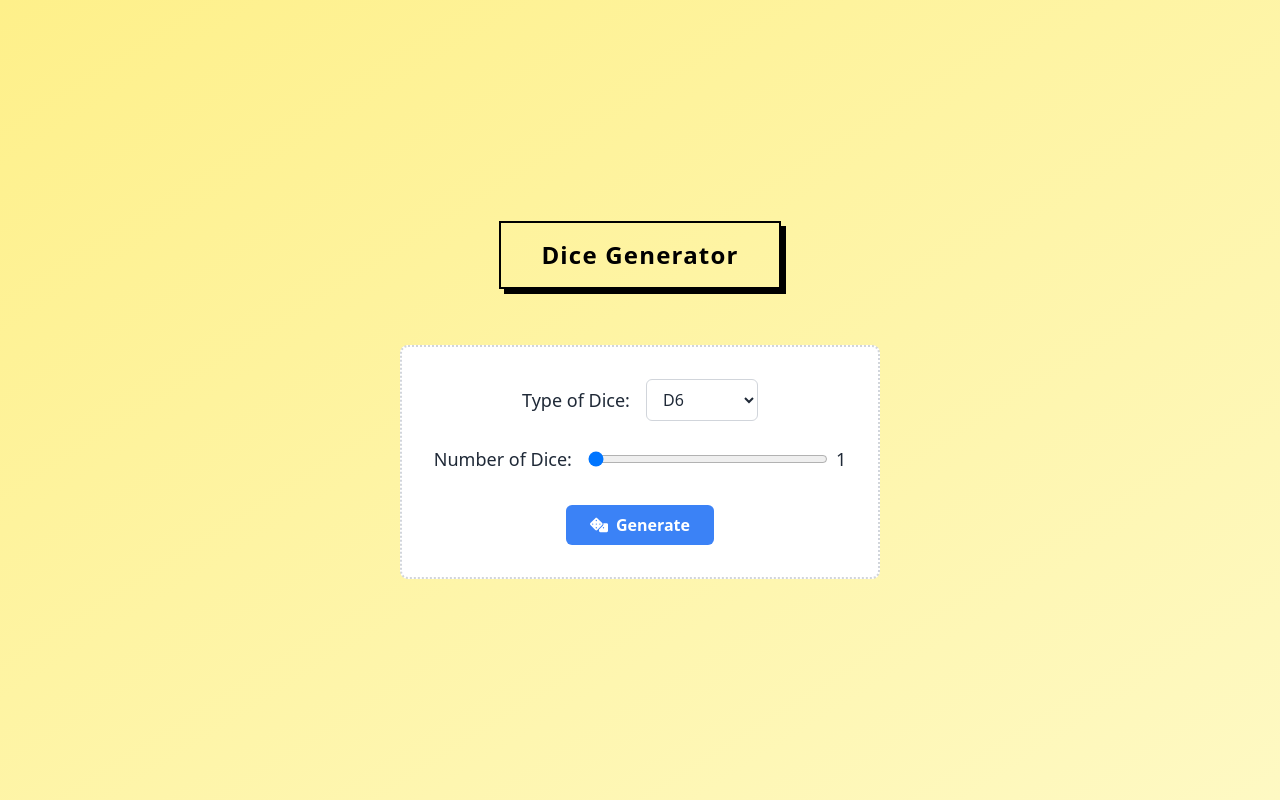
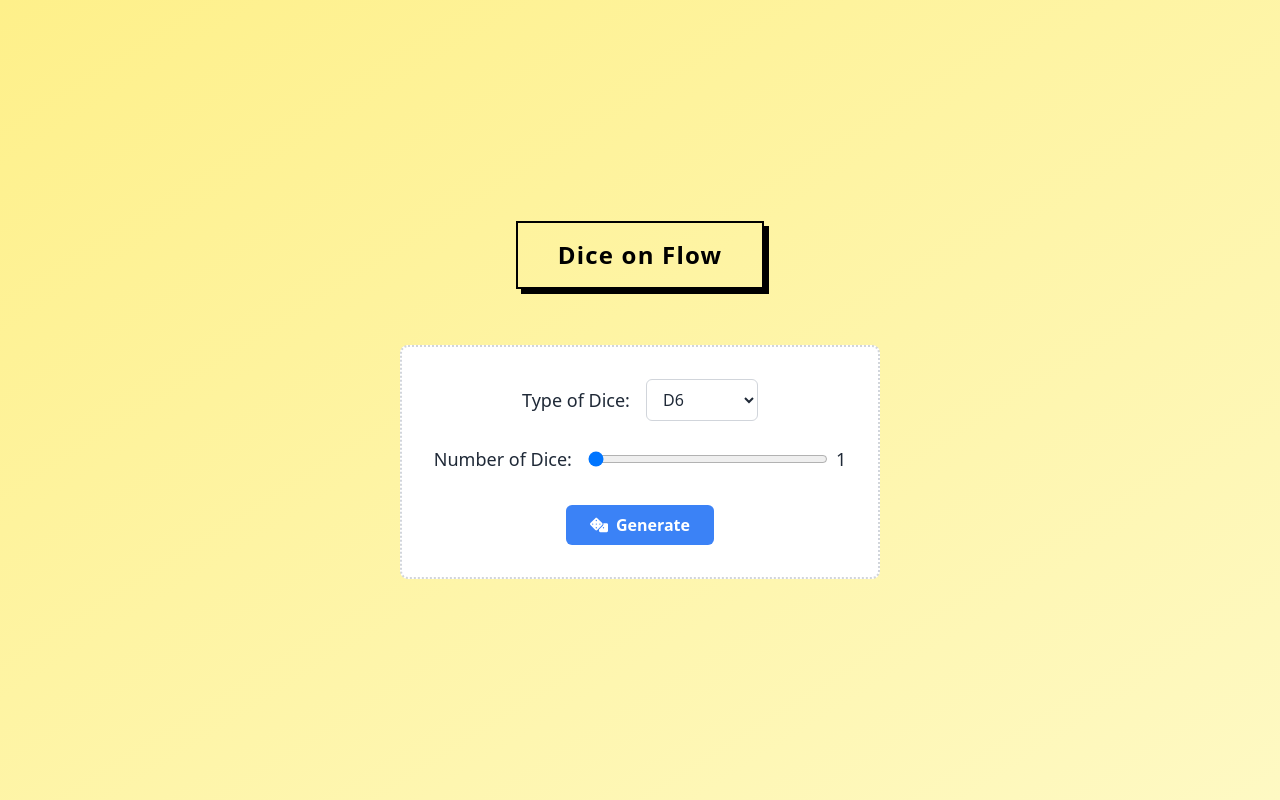
Before and after one commit to mayur-samrutwar/chess.flow, a Next.js app: page /dice in a window 1280 px wide. Built offline with nearby package versions, Linux system fonts and the light colour scheme; what @onflow/fcl would draw is missing.

Commit message:
Dice: Update title

```diff
--- a/pages/dice/index.js
+++ b/pages/dice/index.js
@@ -62,7 +62,7 @@ const DiceGenerator = () => {
   return (
     <div className="min-h-screen bg-gradient-to-br from-yellow-200 to-yellow-100 flex flex-col items-center justify-center py-10">
       <h2 className="idaloka border-2 px-10 py-4 text-2xl border-black shadow-[5px_5px_0px_0px_rgba(0,0,0)] mb-4 font-bold tracking-wider">
-        Dice Generator
+        Dice on Flow
       </h2>
       <div className="mt-10 flex justify-center items-center">
         <div className="w-full border-dotted border-2 border-gray-300 bg-white p-8 text-center rounded-lg mx-4">
```
